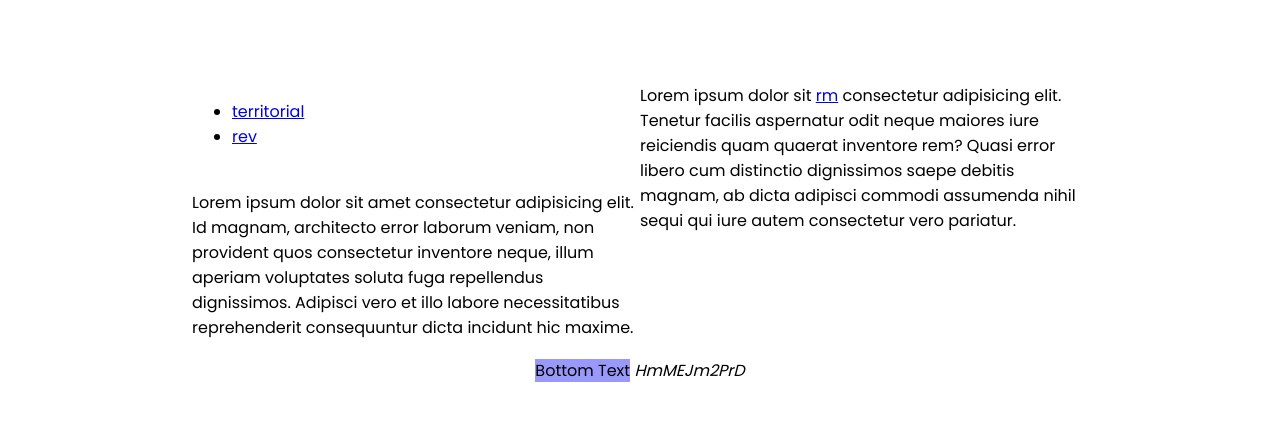
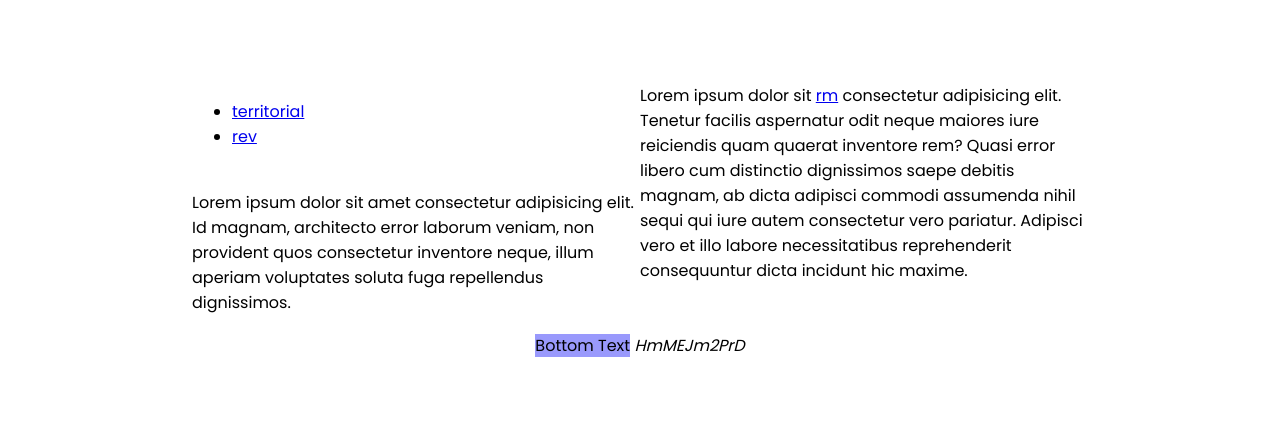
Before and after one commit to Nyraxis/Nyraxis.Github.io, a plain HTML site: page index.html in a window 1280 px wide. Shown: the part 355-776 px from the top of the page. Drawn offline with Linux system fonts and the light colour scheme.

Commit message:
adsddsad

```diff
--- a/index.html
+++ b/index.html
@@ -15,8 +15,8 @@
     <body>
         <div class="H"><p class="H"><mark class="amark">Welcome</mark> to one of the websites of all time</p></div>
         <div class="row">
-            <div class="column"><ul><li><a href="terr.html" title="">territorial</a></li><li><a href="history.html" title="">rev</a></li></ul><br>Lorem ipsum dolor sit amet consectetur adipisicing elit. Id magnam, architecto error laborum veniam, non provident quos consectetur inventore neque, illum aperiam voluptates soluta fuga repellendus dignissimos. Adipisci vero et illo labore necessitatibus reprehenderit consequuntur dicta incidunt hic maxime.</div>
-            <div class="column">Lorem ipsum dolor sit <a href="remember.html" title="">rm</a> consectetur adipisicing elit. Tenetur facilis aspernatur odit neque maiores iure reiciendis quam quaerat inventore rem? Quasi error libero cum distinctio dignissimos saepe debitis magnam, ab dicta adipisci commodi assumenda nihil sequi qui iure autem consectetur vero pariatur.</div>
+            <div class="column"><ul><li><a href="terr.html" title="">territorial</a></li><li><a href="history.html" title="">rev</a></li></ul><br>Lorem ipsum dolor sit amet consectetur adipisicing elit. Id magnam, architecto error laborum veniam, non provident quos consectetur inventore neque, illum aperiam voluptates soluta fuga repellendus dignissimos.</div>
+            <div class="column">Lorem ipsum dolor sit <a href="remember.html" title="">rm</a> consectetur adipisicing elit. Tenetur facilis aspernatur odit neque maiores iure reiciendis quam quaerat inventore rem? Quasi error libero cum distinctio dignissimos saepe debitis magnam, ab dicta adipisci commodi assumenda nihil sequi qui iure autem consectetur vero pariatur. Adipisci vero et illo labore necessitatibus reprehenderit consequuntur dicta incidunt hic maxime.</div>
         </div>
         <br>
         <div class="bott"><mark class="amark">Bottom Text</mark> <i> HmMEJm2PrD</i></div>
```
